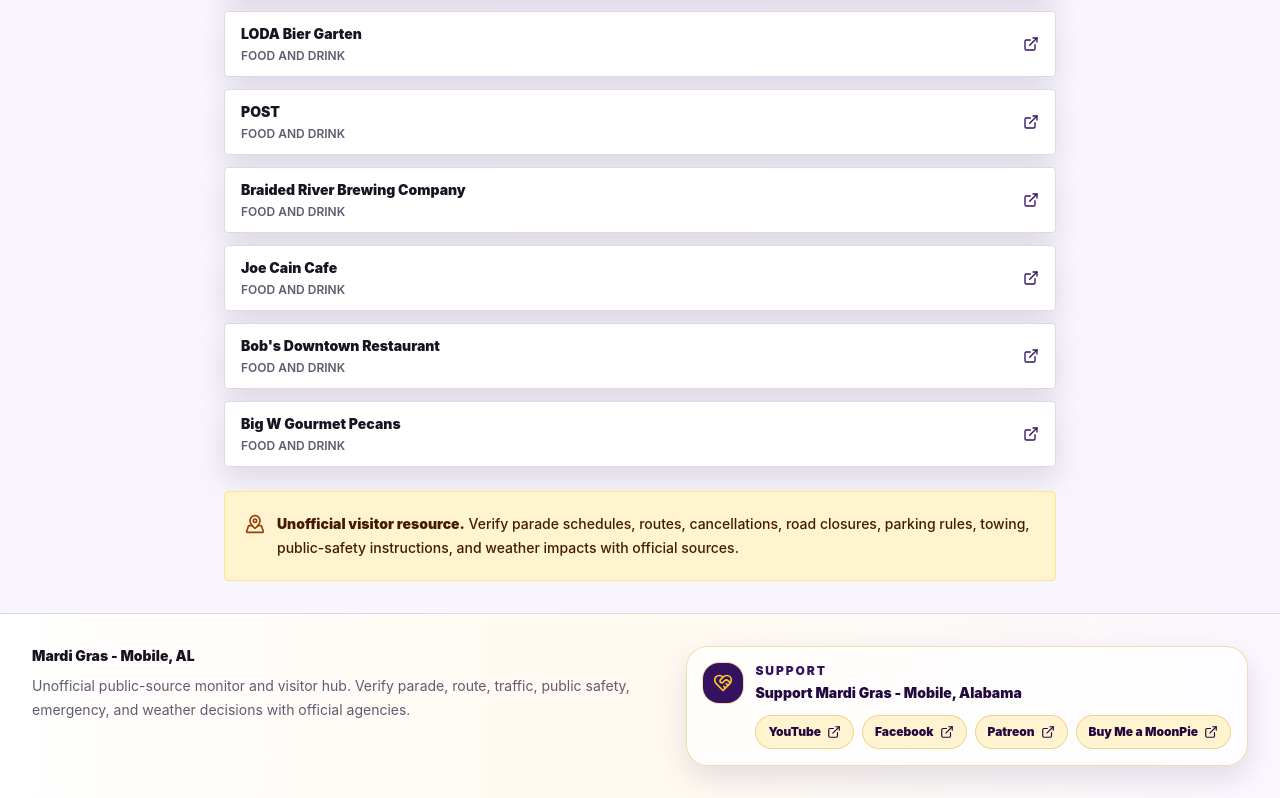
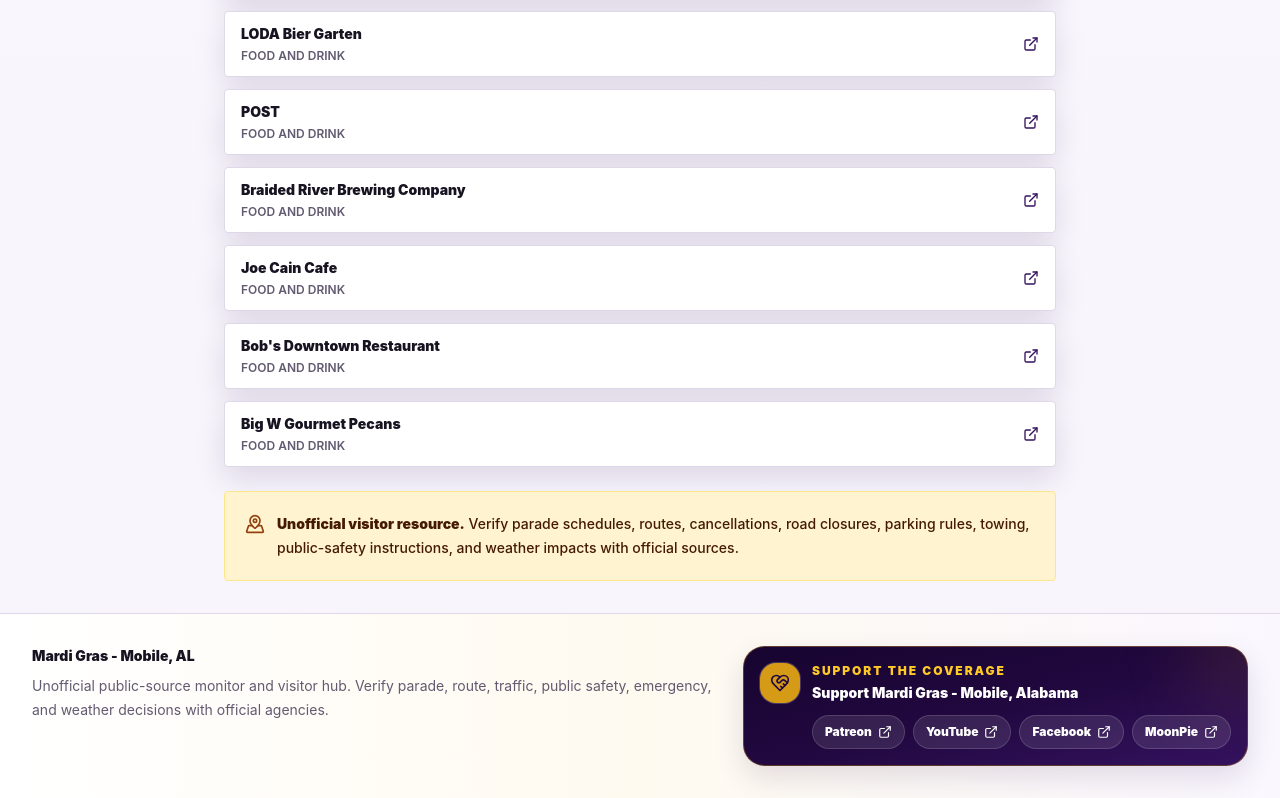
Before and after one commit to TheCryptoArborist/251mardigras, a Next.js app: page /links/food-drink in a window 1280 px wide. Shown: the part 1275-2073 px from the top of the page. Built offline with nearby package versions, Linux system fonts and the light colour scheme; no server answers; the database is empty; what @next/env would draw is missing.

Commit message:
Polish footer support links

```diff
--- a/src/components/SiteFooter.tsx
+++ b/src/components/SiteFooter.tsx
@@ -9,6 +9,10 @@ const FACEBOOK_SUPPORTER_URL =
 
 const supportLinks = [
   {
+    label: "Patreon",
+    href: PATREON_SUPPORT_URL
+  },
+  {
     label: "YouTube",
     href: YOUTUBE_SUPPORTER_URL
   },
@@ -17,11 +21,7 @@ const supportLinks = [
     href: FACEBOOK_SUPPORTER_URL
   },
   {
-    label: "Patreon",
-    href: PATREON_SUPPORT_URL
-  },
-  {
-    label: "Buy Me a MoonPie",
+    label: "MoonPie",
     href: BUY_ME_COFFEE_URL
   }
 ];
@@ -41,14 +41,15 @@ export function SiteFooter() {
         </div>
 
         {showSupportLinks ? (
-          <section className="rounded-[1.35rem] border border-parade-gold/35 bg-white/75 p-4 shadow-civic" aria-label="Support Mardi Gras - Mobile, Alabama">
-            <div className="flex items-start gap-3">
-              <div className="grid h-10 w-10 shrink-0 place-items-center rounded-2xl bg-parade-purple text-parade-goldBright ring-1 ring-parade-gold/35">
+          <section className="relative overflow-hidden rounded-[1.35rem] border border-parade-gold/35 bg-gradient-to-br from-parade-purpleDeep via-parade-purpleDark to-parade-purple p-4 text-white shadow-civic" aria-label="Support Mardi Gras - Mobile, Alabama">
+            <span className="pointer-events-none absolute right-[-2rem] top-[-2rem] h-20 w-20 rounded-full bg-parade-gold/20 blur-2xl" aria-hidden="true" />
+            <div className="relative z-10 flex items-start gap-3">
+              <div className="grid h-10 w-10 shrink-0 place-items-center rounded-2xl bg-parade-gold text-parade-purpleDark ring-1 ring-white/20">
                 <HeartHandshake className="h-5 w-5" aria-hidden="true" />
               </div>
               <div className="min-w-0">
-                <p className="text-xs font-black uppercase tracking-[0.16em] text-parade-purple">Support</p>
-                <p className="mt-1 font-black text-parade-purpleDark">Support Mardi Gras - Mobile, Alabama</p>
+                <p className="text-xs font-black uppercase tracking-[0.16em] text-parade-goldBright">Support the coverage</p>
+                <p className="mt-1 font-black text-white">Support Mardi Gras - Mobile, Alabama</p>
                 <div className="mt-3 flex flex-wrap gap-2">
                   {supportLinks.map((link) => (
                     <a
@@ -56,7 +57,7 @@ export function SiteFooter() {
                       href={link.href}
                       target="_blank"
                       rel="noreferrer"
-                      className="inline-flex items-center justify-center gap-1.5 rounded-full border border-parade-gold/35 bg-parade-goldSoft px-3 py-2 text-xs font-black text-parade-purpleDark transition hover:-translate-y-0.5 hover:bg-parade-gold"
+                      className="inline-flex items-center justify-center gap-1.5 rounded-full border border-white/15 bg-white/10 px-3 py-2 text-xs font-black text-white transition hover:-translate-y-0.5 hover:bg-parade-gold hover:text-parade-purpleDark"
                     >
                       {link.label}
                       <ExternalLink className="h-3.5 w-3.5" aria-hidden="true" />
```
